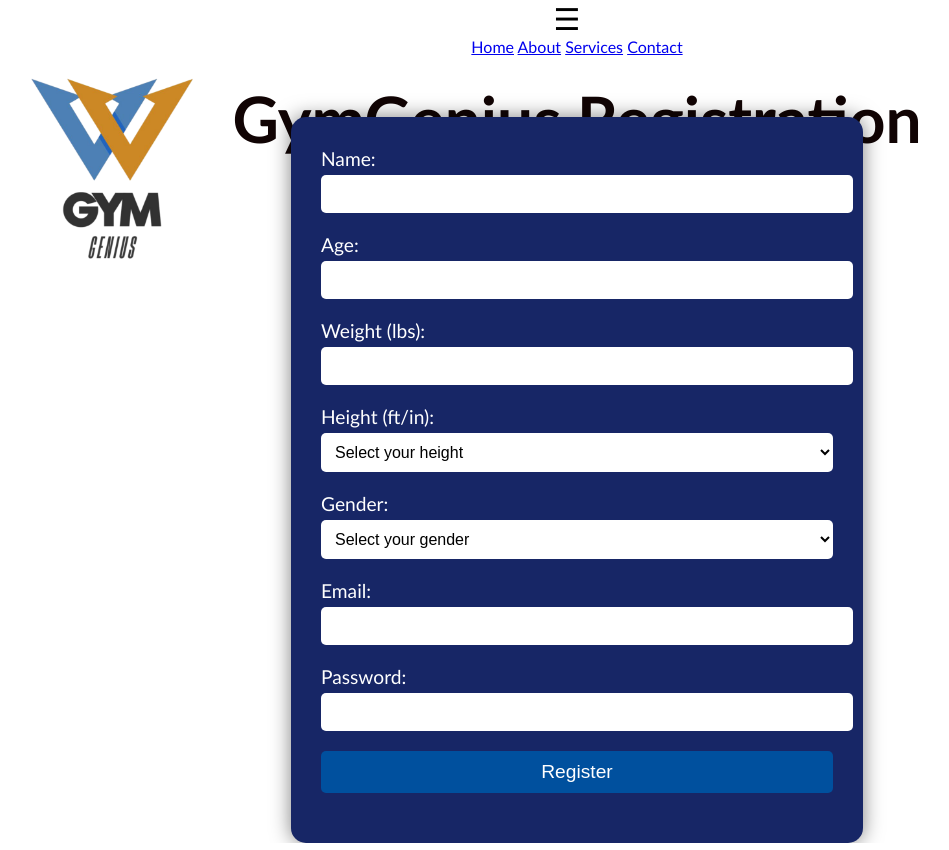
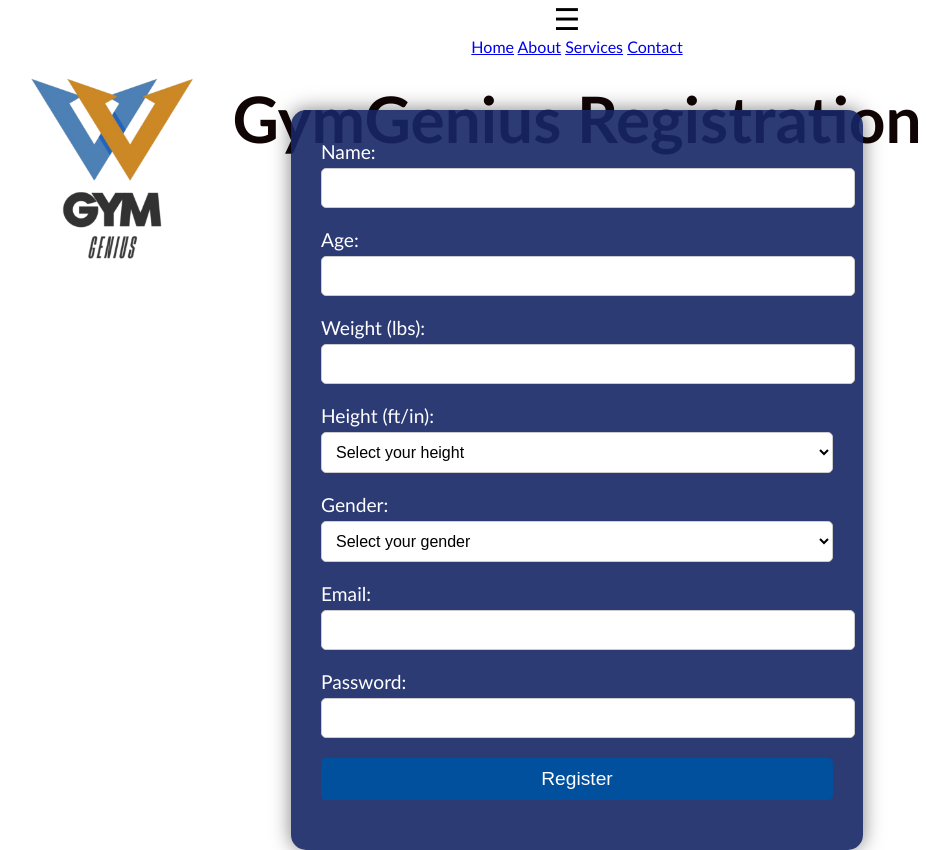
Before and after one commit to nfourari/GymGenius, a Flask app: page /register in a window 1280 px wide. Shown: the whole page, without its empty margins (63-1012 px from the left). Run offline with Flask 3, Linux system fonts and the light colour scheme.

Commit message:
universal registration page

```diff
--- a/static/registration.css
+++ b/static/registration.css
@@ -8,6 +8,7 @@
     flex-direction: column;
     align-items: center;
 }
+
 /* Styling for the heading */
 h1 {
     font-size: 4rem;
@@ -17,20 +18,22 @@
     text-align: center;
     margin: 0;
 }
+
 /* Styling the logo */
 .logo {
     position: absolute;  /* Make it absolute to position freely */
-    top: 0%;          /* Adjust the top margin */
-    left: 0%;         /* Adjust the left margin */
+    top: 0%;            /* Adjust the top margin */
+    left: 0%;           /* Adjust the left margin */
 }
 
 .logo img {
     height: 350px;      /* Adjust size as needed */
     width: auto;        /* Maintain aspect ratio */
 }
+
 /* Registration box styles */
 .registration-box {
-    background-color: rgb(23, 38, 102); /* Semi-transparent */
+    background-color: rgba(23, 38, 102, 0.9); /* Semi-transparent with opacity */
     padding: 30px;
     border-radius: 15px;
     position: absolute;
@@ -55,7 +58,7 @@
     width: 100%;
     padding: 10px;
     border-radius: 5px;
-    border: none;
+    border: 1px solid #ccc; /* Added a border for visibility */
     font-size: 1rem;
     background-color: white;
     color: black;
@@ -84,14 +87,13 @@
     background-color: #0073e6;
 }
 
-/* Sidebar, navbar, and other existing CSS from the provided template remain the same */
-
 /* Optional: Add media query for responsive design */
 @media (max-width: 768px) {
     .registration-box {
         width: 80%;
     }
 }
+
 /* Menu icon styles */
 .menu-icon {
     font-size: 30px;
```
Also changed, not shown: 1 other file.
